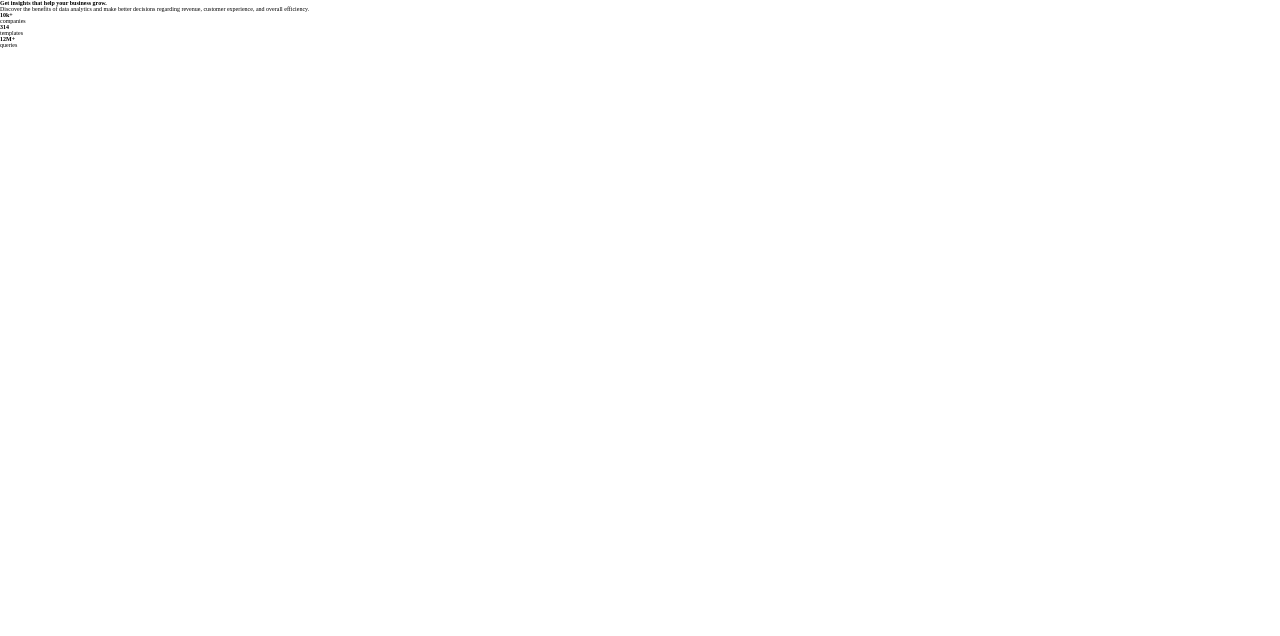
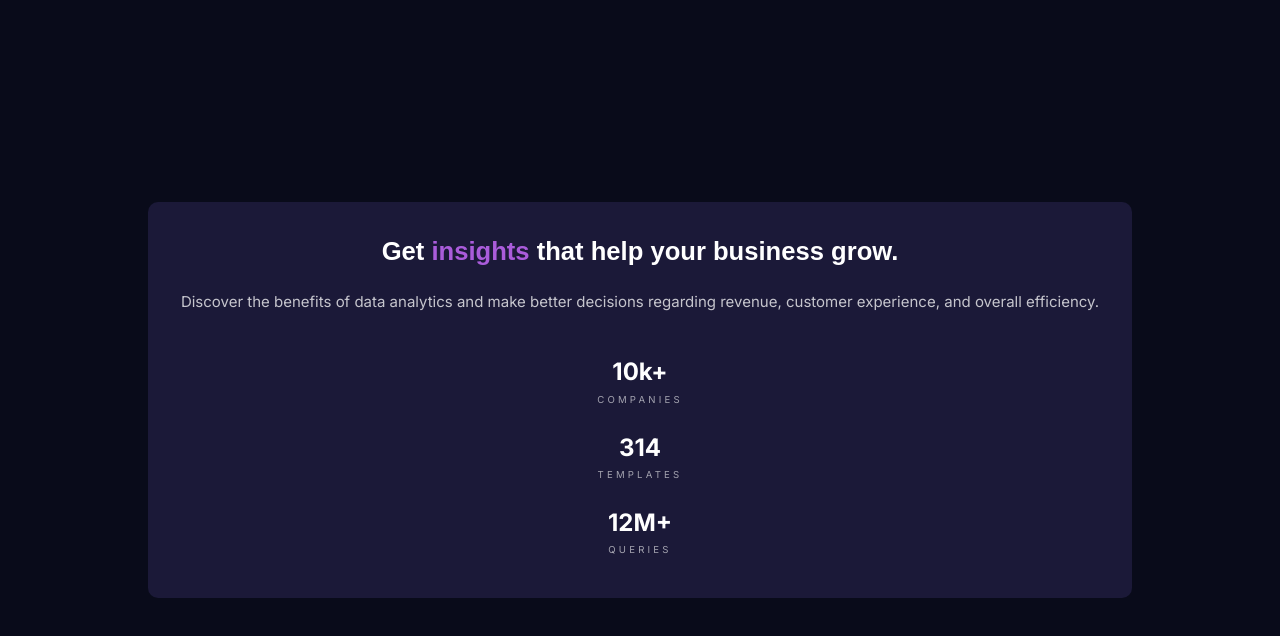
Before and after one commit to ferdroid8080/stats-preview-card, a plain HTML site: page index.html in a window 1280 px wide. Drawn offline with Linux system fonts and the light colour scheme.

Commit message:
[add] styles

```diff
--- a/styles.css
+++ b/styles.css
@@ -7,7 +7,7 @@
 	--slightly-transparent-white: hsla(0, 0%, 100%, 0.75);
 	--slightly-transparent-white-2: hsla(0, 0%, 100%, 0.6);
 	/* Typography */
-	--font-size-base: 1.5rem;
+	--font-size-base: 15px;
 	--font-inter: 'Inter', sans-serif;
 	--font-lexend-deco: 'Lexend Deco', sans-serif;
 	--font-regular: 400;
@@ -18,5 +18,84 @@
 	box-sizing: border-box;
 	margin: 0;
 	padding: 0;
-	font-size: 62.5%;
 }
+
+body {
+	background-color: var(--very-dark-blue);
+	font-size: var(--font-size-base);
+	height: 100vh;
+	display: flex;
+	align-items: center;
+	justify-content: center;
+}
+
+.highlight-text {
+	color: var(--soft-violet);
+}
+
+.card--container {
+	background-color: var(--dark-desaturated-blue);
+	padding: 35px 25px;
+	margin: 0 25px;
+	border-radius: 10px;
+}
+
+.card--content--header {
+	margin: 0 1rem;
+}
+
+.card--content--header h2 {
+	font-family: var(--font-lexend-deco);
+	font-weight: var(--font-bold);
+	color: var(--white);
+	font-size: 1.6rem;
+	text-align: center;
+}
+
+.card--content--inner {
+	margin: 1.5rem .5rem;
+}
+
+.card--content--inner p {
+	text-align: center;
+	font-family: var(--font-inter);
+	font-weight: var(--font-regular);
+	line-height: 1.5rem;
+	color: var(--slightly-transparent-white)
+}
+
+.card--content--stats {
+	display: flex;
+	flex-direction: column;
+	align-items: center;
+	margin-top: 2.8rem;
+}
+
+.card--content--stats ul {
+	list-style-type: none;
+}
+
+.card--content--stats ul li {
+	margin-bottom: 1.3rem;
+	text-align: center;
+	font-family: var(--font-inter);
+	line-height: 1.7rem;
+}
+
+.card--content--stats ul li:last-child {
+	margin-bottom: 0;
+}
+
+.card--content--stats ul li h3 {
+	font-weight: var(--font-bold);
+	color: var(--white);
+	font-size: 1.5rem;
+}
+
+.card--content--stats ul li p {
+	font-weight: var(--font-regular);
+	font-size: .6rem;
+	color: var(--slightly-transparent-white-2);
+	text-transform: uppercase;
+	letter-spacing: .2rem;
+}
```
